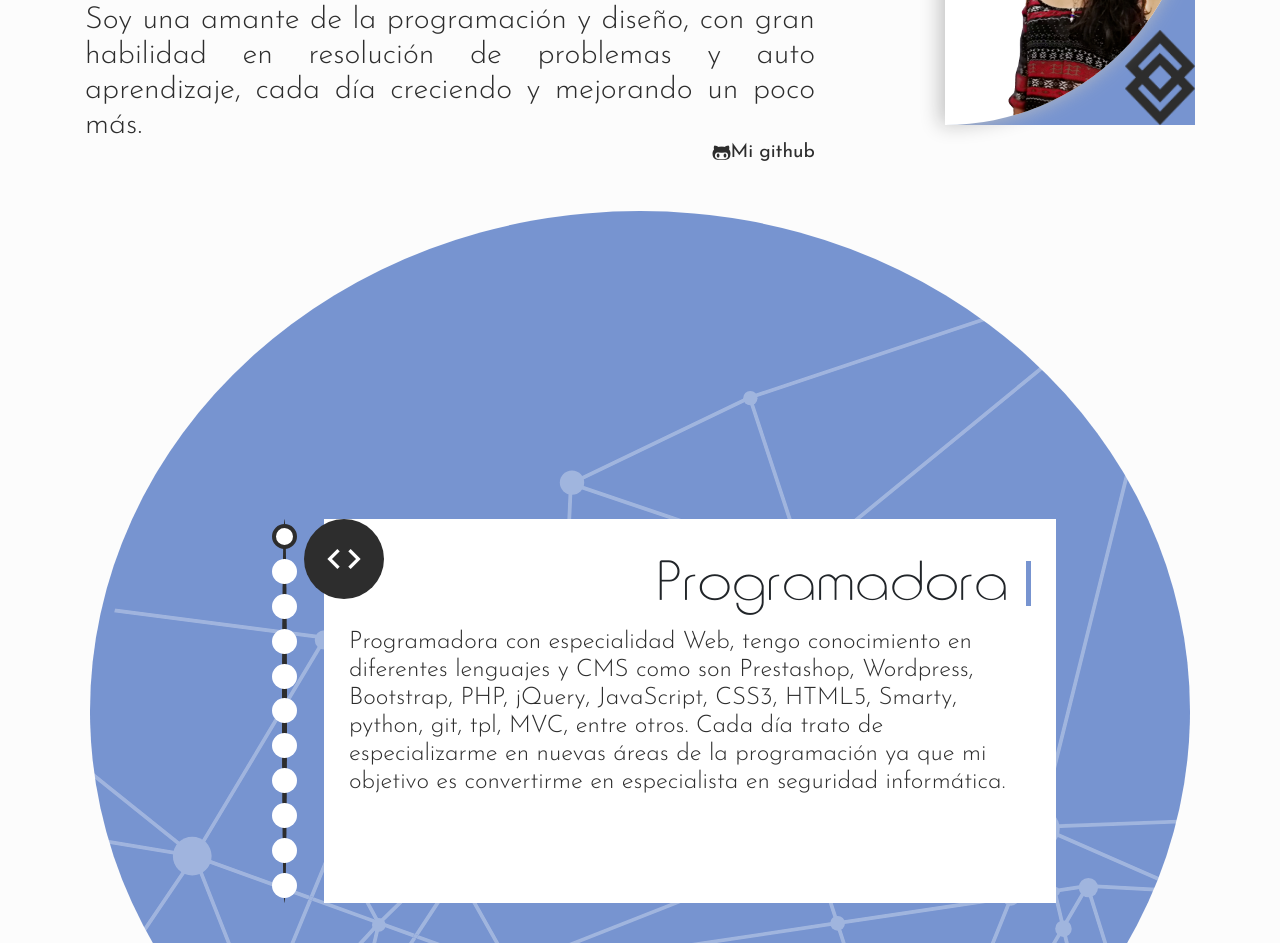
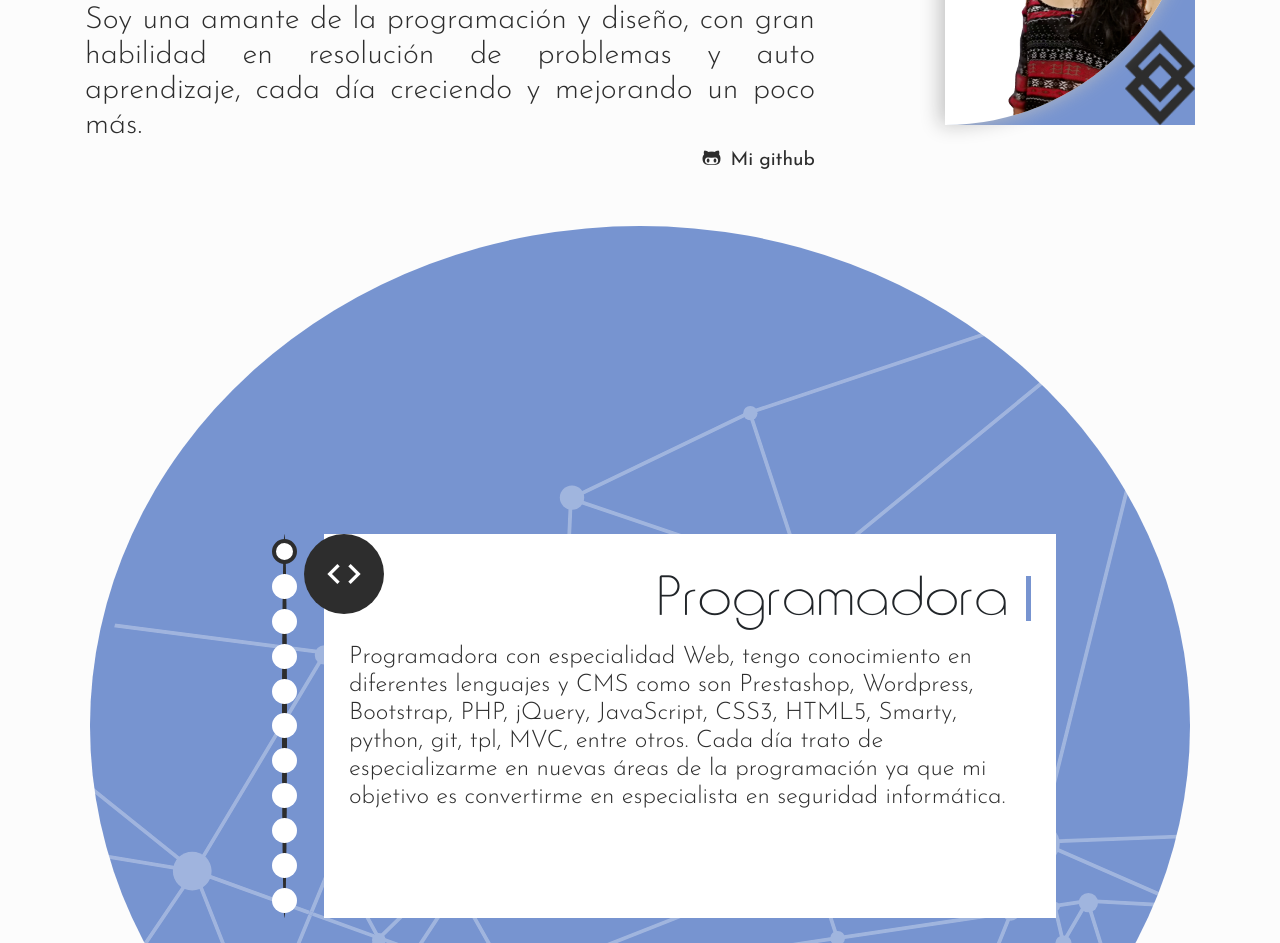
Before and after one commit to D2YM/D2YM.github.io, a plain HTML site: page index.html in a window 1280 px wide. Shown: the part 801-1744 px from the top of the page. Drawn offline with Linux system fonts and the light colour scheme.

Commit message:
Update inicio.css

```diff
--- a/css/inicio.css
+++ b/css/inicio.css
@@ -1160,10 +1160,15 @@ ul.list-group:before {
 }
 #migithub{
     font-size: 1.2rem;
-    line-height: 20px;
-    width: 110px;
+    line-height: 35px;
+    width: 125px;
     justify-content: flex-end;
     align-items: center;
     margin-left: auto;
     text-decoration: none;
+    height: 35px;
 }
+#migithub i {
+    padding-right: 10px;
+    padding-bottom: 5px;
+}
```
